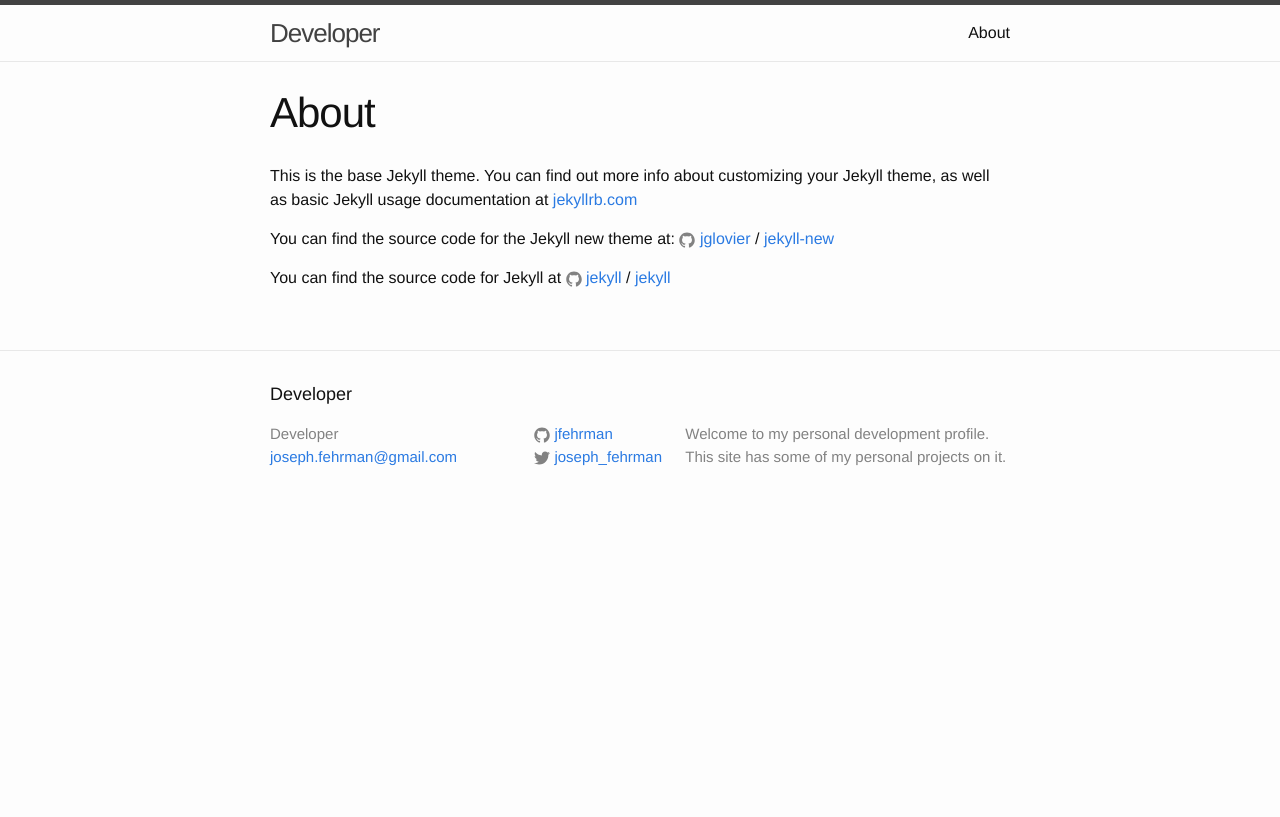
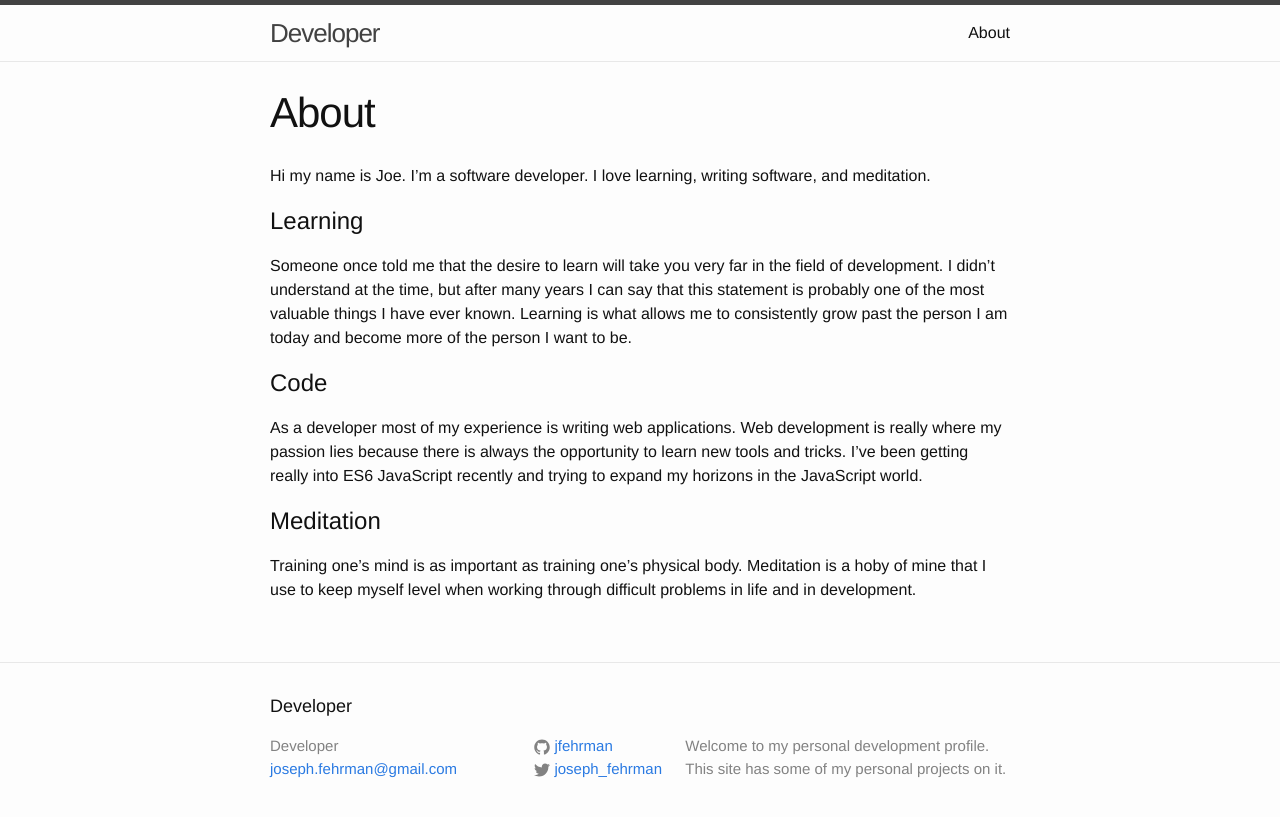
Before and after one commit to cogwizzle/jfehrman.github.io, a Jekyll site: the page built from about.md, in a window 1280 px wide. Shown: the top 817 px of the page. Built offline with Jekyll 4.4.1, drawn with Linux system fonts in a browser that asks for light colours.

```diff
--- a/about.md
+++ b/about.md
@@ -4,12 +4,13 @@ title: About
 permalink: /about/
 ---
 
-This is the base Jekyll theme. You can find out more info about customizing your Jekyll theme, as well as basic Jekyll usage documentation at [jekyllrb.com](http://jekyllrb.com/)
+Hi my name is Joe.  I'm a software developer.  I love learning, writing software, and meditation.
 
-You can find the source code for the Jekyll new theme at:
-{% include icon-github.html username="jglovier" %} /
-[jekyll-new](https://github.com/jglovier/jekyll-new)
+# Learning
+Someone once told me that the desire to learn will take you very far in the field of development.  I didn't understand at the time, but after many years I can say that this statement is probably one of the most valuable things I have ever known.  Learning is what allows me to consistently grow past the person I am today and become more of the person I want to be.
 
-You can find the source code for Jekyll at
-{% include icon-github.html username="jekyll" %} /
-[jekyll](https://github.com/jekyll/jekyll)
+# Code
+As a developer most of my experience is writing web applications.  Web development is really where my passion lies because there is always the opportunity to learn new tools and tricks.  I've been getting really into ES6 JavaScript recently and trying to expand my horizons in the JavaScript world.
+
+# Meditation
+Training one's mind is as important as training one's physical body.  Meditation is a hoby of mine that I use to keep myself level when working through difficult problems in life and in development.
```
Also changed, not shown: _posts/2017-10-13-vimpossible.markdown (added, +40 -0 lines), _posts/2017-10-13-welcome-to-jekyll.markdown (deleted, +0 -25 lines), 10 other files.
